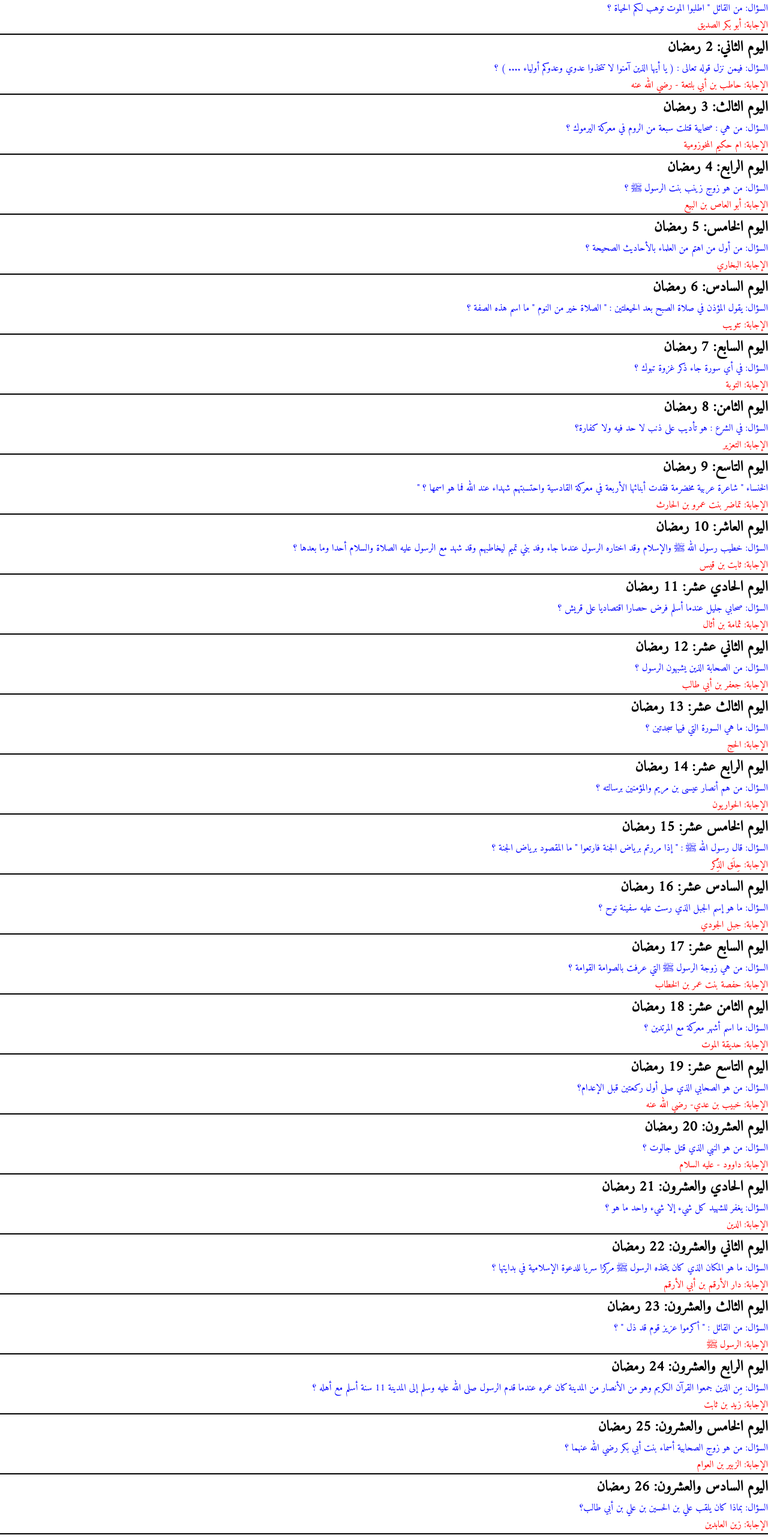
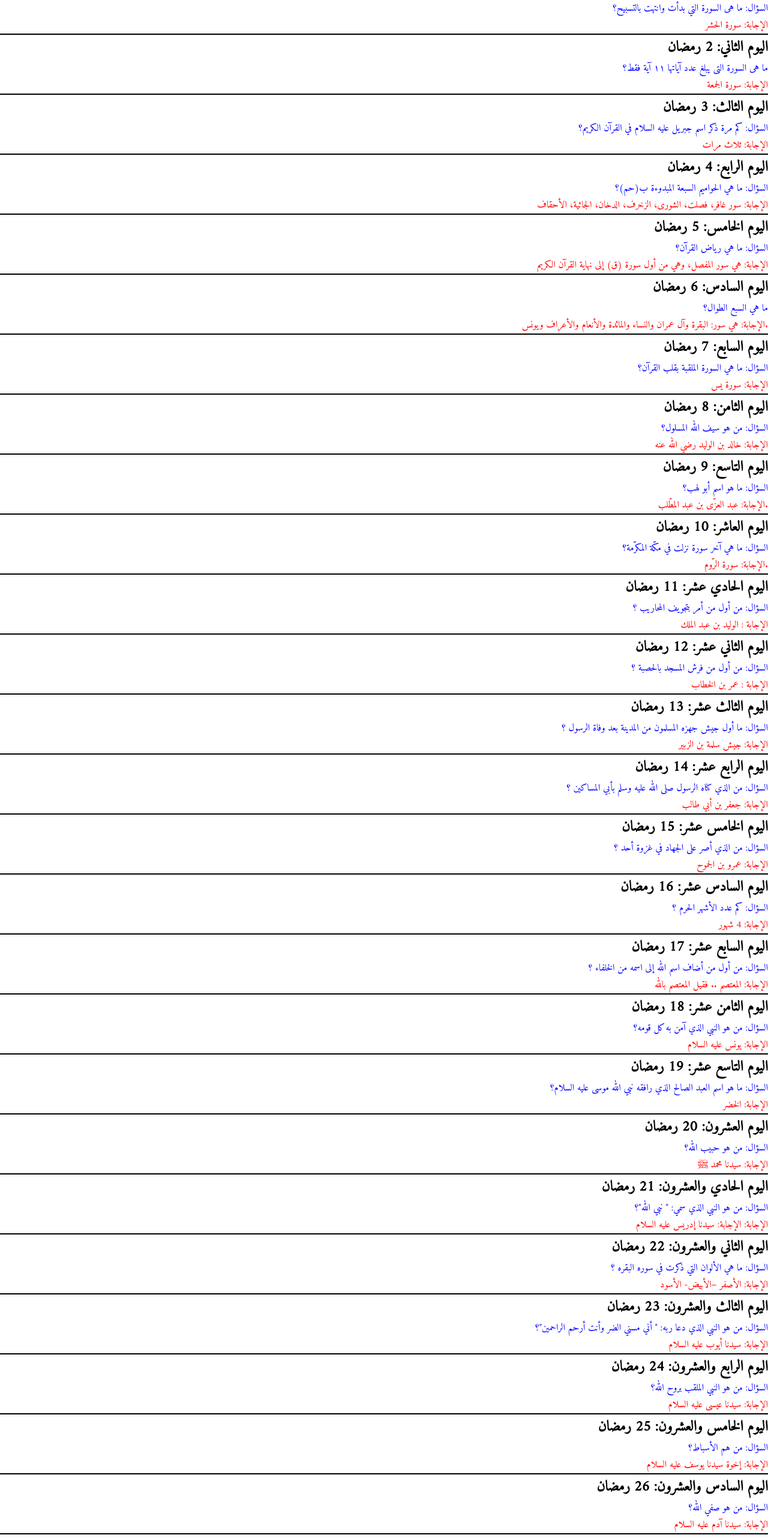
Before and after one commit to noureldinmegahed/Zayed-Ramadan, a plain HTML site: page index.html in a window 1280 px wide. Shown: the part 172-2736 px from the top of the page at 60% size. Drawn offline with Linux system fonts and the light colour scheme.

Commit message:
v.2
update questions & add Dark Mode

```diff
--- a/index.html
+++ b/index.html
@@ -1,9 +1,11 @@
+<!-- ﷺ -->
 <html>
 <head>
    <link rel="stylesheet" href="assets/style/style.css">
    <link rel="shortcut icon" href="assets/images/logo.png"/>
    <meta charset="utf-8">
-   <meta name="viewport" content="width=device-width">
+	<meta name="viewport" content="width=device-width,initial-scale=1,maximum-scale=1,minimum-scale=1">
+   <meta name="theme-color" content="white">
    <title>أسئلة رمضانية</title>
 </head>
 <body>
@@ -18,216 +20,216 @@
 
       <div class="questiongroup">
          <h2>اليوم الأول: 1 رمضان</h2>
-         <p class="question">السؤال: من القائل " اطلبوا الموت توهب لكم الحياة ؟</p>
-         <p class="answer">الإجابة: أبو بكر الصديق</p>
+         <p class="question">السؤال: ما هى السورة التي بدأت وانتهت بالتسبيح؟</p>
+         <p class="answer">الإجابة: سورة الحشر</p>
       </div>
       <hr>
 
       <div class="questiongroup">
          <h2>اليوم الثاني: 2 رمضان</h2>
-         <p class="question">السؤال: فيمن نزل قوله تعالى : ( يا أيها الذين آمنوا لا تتخذوا عدوي وعدوكم أولياء .... ) ؟</p>
-         <p class="answer">الإجابة: حاطب بن أبي بلتعة - رضي الله عنه</p>
+         <p class="question">ما هى السورة التى يبلغ عدد آياتها ١١ آية فقط؟</p>
+         <p class="answer">الإجابة: سورة الجمعة</p>
       </div>
       <hr>
 
       <div class="questiongroup">
          <h2>اليوم الثالث: 3 رمضان</h2>
-         <p class="question">السؤال: من هي : صحابية قتلت سبعة من الروم في معركة اليرموك ؟</p>
-         <p class="answer">الإجابة: ام حكيم المخوزومية</p>
+         <p class="question">السؤال: كم مرة ذكر اسم جبريل عليه السلام في القرآن الكريم؟</p>
+         <p class="answer">الإجابة: ثلاث مرات</p>
       </div>
       <hr>
 
       <div class="questiongroup">
          <h2>اليوم الرابع: 4 رمضان</h2>
-         <p class="question">السؤال: من هو زوج زينب بنت الرسول ﷺ ؟</p>
-         <p class="answer">الإجابة: أبو العاص بن البيع</p>
+         <p class="question">السؤال: ما هي الحواميم السبعة المبدوءة ب(حم)؟</p>
+         <p class="answer">الإجابة: سور غافر، فصلت، الشورى، الزخرف، الدخان، الجاثية، الأحقاف</p>
       </div>
       <hr>
 
       <div class="questiongroup">
          <h2>اليوم الخامس: 5 رمضان</h2>
-         <p class="question">السؤال:  من أول من اهتم من العلماء بالأحاديث الصحيحة ؟</p>
-         <p class="answer">الإجابة: البخاري</p>
+         <p class="question">السؤال: ما هي رياض القرآن؟</p>
+         <p class="answer">الإجابة: هي سور المفصل، وهي من أول سورة (ق) إلى نهاية القرآن الكريم</p>
       </div>
       <hr>
 
       <div class="questiongroup">
          <h2>اليوم السادس: 6 رمضان</h2>
-         <p class="question">السؤال: يقول المؤذن في صلاة الصبح بعد الحيعلتين : " الصلاة خير من النوم " ما اسم هذه الصفة ؟</p>
-         <p class="answer">الإجابة: تثويب</p>
+         <p class="question">ما هي السبع الطوال؟</p>
+         <p class="answer">الإجابة: هي سور: البقرة وآل عمران والنساء والمائدة والأنعام والأعراف ويونس.</p>
       </div>
       <hr>
 
       <div class="questiongroup">
          <h2>اليوم السابع: 7 رمضان</h2>
-         <p class="question">السؤال:  في أي سورة جاء ذكر غزوة تبوك ؟</p>
-         <p class="answer">الإجابة: التوبة</p>
+         <p class="question">السؤال: ما هي السورة الملقبة بقلب القرآن؟</p>
+         <p class="answer">الإجابة: سورة يس</p>
       </div>
       <hr>
 
       <div class="questiongroup">
          <h2>اليوم الثامن: 8 رمضان</h2>
-         <p class="question">السؤال: في الشرع : هو تأديب على ذنب لا حد فيه ولا كفارة؟</p>
-         <p class="answer">الإجابة: التعزير</p>
+         <p class="question">السؤال: من هو سيف الله المسلول؟</p>
+         <p class="answer">الإجابة: خالد بن الوليد رضي الله عنه</p>
       </div>
       <hr>
 
       <div class="questiongroup">
          <h2>اليوم التاسع: 9 رمضان</h2>
-         <p class="question">" الخنساء " شاعرة عربية مخضرمة فقدت أبنائها الأربعة في معركة القادسية واحتسبتهم شهداء عند الله فما هو اسمها ؟</p>
-         <p class="answer">الإجابة: تماضر بنت عمرو بن الحارث</p>
+         <p class="question">السؤال: ما هو اسم أبو لهب؟</p>
+         <p class="answer">الإجابة: عبد العزّى بن عبد المطّلب.</p>
       </div>
       <hr>
 
       <div class="questiongroup">
          <h2>اليوم العاشر: 10 رمضان</h2>
-         <p class="question">السؤال: خطيب رسول الله ﷺ والإسلام وقد اختاره الرسول عندما جاء وفد بني تميم ليخاطبهم وقد شهد مع الرسول عليه الصلاة والسلام أحدا وما بعدها ؟</p>
-         <p class="answer">الإجابة:  ثابت بن قيس</p>
+         <p class="question">السؤال: ما هي آخر سورة نزلت في مكّة المكرّمة؟</p>
+         <p class="answer">الإجابة:  سورة الرّوم.</p>
       </div>
       <hr>
 
       <div class="questiongroup">
          <h2>اليوم الحادي عشر: 11 رمضان</h2>
-         <p class="question">السؤال: صحابي جليل عندما أسلم فرض حصارا اقتصاديا على قريش ؟</p>
-         <p class="answer">الإجابة:  ثمامة بن أثال</p>
+         <p class="question">السؤال: من أول من أمر بتجويف المحاريب ؟</p>
+         <p class="answer">الإجابة : الوليد بن عبد الملك</p>
       </div>
       <hr>
 
       <div class="questiongroup">
          <h2>اليوم الثاني عشر: 12 رمضان</h2>
-         <p class="question">السؤال: من الصحابة الذين يشبهون الرسول ؟</p>
+         <p class="question">السؤال: من أول من فرش المسجد بالحصبة ؟</p>
+         <p class="answer">الإجابة : عمر بن الخطاب</p>
+      </div>
+      <hr>
+
+      <div class="questiongroup">
+         <h2>اليوم الثالث عشر: 13 رمضان</h2>
+         <p class="question">السؤال: ما أول جيش جهزه المسلمون من المدينة بعد وفاة الرسول ؟</p>
+         <p class="answer">الإجابة: جيش سلمة بن الزبير</p>
+      </div>
+      <hr>
+
+      <div class="questiongroup">
+         <h2>اليوم الرابع عشر: 14 رمضان</h2>
+         <p class="question">السؤال: من الذي كناه الرسول صلى الله عليه وسلم بأبي المساكين ؟</p>
          <p class="answer">الإجابة: جعفر بن أبي طالب</p>
       </div>
       <hr>
 
       <div class="questiongroup">
-         <h2>اليوم الثالث عشر: 13 رمضان</h2>
-         <p class="question">السؤال: ما هي السورة التي فيها سجدتين ؟</p>
-         <p class="answer">الإجابة: الحج</p>
+         <h2>اليوم الخامس عشر: 15 رمضان</h2>
+         <p class="question">السؤال: من الذي أصر على الجهاد في غزوة أحد ؟</p>
+         <p class="answer">الإجابة: عمرو بن الجموح</p>
       </div>
       <hr>
-
-      <div class="questiongroup">
-         <h2>اليوم الرابع عشر: 14 رمضان</h2>
-         <p class="question">السؤال: من هم أنصار عيسى بن مريم والمؤمنين برسالته ؟</p>
-         <p class="answer">الإجابة: الحواريون</p>
-      </div>
-      <hr>
-
-      <div class="questiongroup">
-         <h2>اليوم الخامس عشر: 15 رمضان</h2>
-         <p class="question">السؤال: قال رسول الله ﷺ : " إذا مررتم برياض الجنة فارتعوا " ما المقصود برياض الجنة ؟</p>
-         <p class="answer">الإجابة: حِلَق الذِّكر</p>
-      </div>
-      <hr>
-
+      <!-- end point -->
       <div class="questiongroup">
          <h2>اليوم السادس عشر: 16 رمضان</h2>
-         <p class="question">السؤال: ما هو إسم الجبل الذي  رست عليه سفينة نوح ؟</p>
-         <p class="answer">الإجابة: جبل الجودي</p>
+         <p class="question">السؤال: كم عدد الأشهر الحرم ؟</p>
+         <p class="answer">الإجابة: 4 شهور</p>
       </div>
       <hr>
 
       <div class="questiongroup">
          <h2>اليوم السابع عشر: 17 رمضان</h2>
-         <p class="question">السؤال: من هي زوجة الرسول ﷺ التي عرفت بالصوامة القوامة ؟</p>
-         <p class="answer">الإجابة: حفصة بنت عمر بن الخطاب</p>
+         <p class="question">السؤال: من أول من أضاف اسم الله إلى اسمه من الخلفاء ؟</p>
+         <p class="answer">الإجابة: المعتصم .. فقيل المعتصم بالله</p>
       </div>
       <hr>
 
       <div class="questiongroup">
          <h2>اليوم الثامن عشر: 18 رمضان</h2>
-         <p class="question">السؤال: ما اسم أشهر معركة مع المرتدين ؟</p>
-         <p class="answer">الإجابة: حديقة الموت</p>
+         <p class="question">السؤال: من هو النبي الذي آمن به كل قومه؟</p>
+         <p class="answer">الإجابة: يونس عليه السلام</p>
       </div>
       <hr>
 
       <div class="questiongroup">
          <h2>اليوم التاسع عشر: 19 رمضان</h2>
-         <p class="question">السؤال:  من هو الصحابي الذي صلى أول ركعتين قبل الإعدام؟</p>
-         <p class="answer">الإجابة: خبيب بن عدي- رضي الله عنه</p>
+         <p class="question">السؤال:  ما هو اسم العبد الصالح الذي رافقه نبي الله موسى عليه السلام؟</p>
+         <p class="answer">الإجابة: الخضر</p>
       </div>
       <hr>
 
       <div class="questiongroup">
          <h2>اليوم العشرون: 20 رمضان</h2>
-         <p class="question">السؤال: من هو النبي الذي قتل جالوت ؟</p>
-         <p class="answer">الإجابة: داوود - عليه السلام</p>
+         <p class="question">السؤال: من هو حبيب الله؟</p>
+         <p class="answer">الإجابة: سيدنا محمد ﷺ</p>
       </div>
       <hr>
 
       <div class="questiongroup">
          <h2>اليوم الحادي والعشرون: 21 رمضان</h2>
-         <p class="question">السؤال: يغفر للشهيد كل شيء إلا شيء واحد ما هو ؟</p>
-         <p class="answer">الإجابة: الدين</p>
+         <p class="question">السؤال: من هو النبي الذي سمي: " نبي الله"؟</p>
+         <p class="answer">الإجابة: الإجابة: سيدنا إدريس عليه السلام</p>
       </div>
       <hr>
 
       <div class="questiongroup">
          <h2>اليوم الثاني والعشرون: 22 رمضان</h2>
-         <p class="question">السؤال: ما هو المكان الذي كان يتخذه الرسول ﷺ مركزا سريا للدعوة الإسلامية في بدايتها ؟</p>
-         <p class="answer">الإجابة: دار الأرقم بن أبي الأرقم</p>
+         <p class="question">السؤال: ما هي الألوان التي ذكرت في سوره البقره ؟</p>
+         <p class="answer">الإجابة: الأصفر –الأبيض- الأسود</p>
       </div>
       <hr>
 
       <div class="questiongroup">
          <h2>اليوم الثالث والعشرون: 23 رمضان</h2>
-         <p class="question">السؤال: من القائل : " أكرموا عزيز قوم قد ذل " ؟</p>
-         <p class="answer">الإجابة: الرسول ﷺ</p>
+         <p class="question">السؤال: من هو النبي الذي دعا ربه: " أني مسني الضر وأنت أرحم الراحمين"؟</p>
+         <p class="answer">الإجابة: سيدنا أيوب عليه السلام</p>
       </div>
       <hr>
 
       <div class="questiongroup">
          <h2>اليوم الرابع والعشرون: 24 رمضان</h2>
-         <p class="question">السؤال: مِن الذين جمعوا القرآن الكريم وهو من الأنصار من المدينة كان عمره عندما قدم الرسول صلى الله عليه وسلم إلى المدينة 11 سنة أسلم مع أهله ؟</p>
-         <p class="answer">الإجابة: زيد بن ثابت</p>
+         <p class="question">السؤال: من هو النبي الملقب بروح الله؟</p>
+         <p class="answer">الإجابة: سيدنا عيسى عليه السلام</p>
       </div>
       <hr>
 
       <div class="questiongroup">
          <h2>اليوم الخامس والعشرون: 25 رمضان</h2>
-         <p class="question">السؤال: من هو زوج الصحابية أسماء بنت أبي بكر رضي الله عنهما ؟</p>
-         <p class="answer">الإجابة: الزبير بن العوام</p>
+         <p class="question">السؤال: من هم الأسباط؟</p>
+         <p class="answer">الإجابة: إخوة سيدنا يوسف عليه السلام</p>
       </div>
       <hr>
 
       <div class="questiongroup">
          <h2>اليوم السادس والعشرون: 26 رمضان</h2>
-         <p class="question">السؤال: بماذا كان يلقب علي بن الحسين بن علي بن أبي طالب؟</p>
-         <p class="answer">الإجابة: زين العابدين</p>
+         <p class="question">السؤال: من هو صفي الله؟</p>
+         <p class="answer">الإجابة: سيدنا آدم عليه السلام</p>
       </div>
       <hr>
 
       <div class="questiongroup">
          <h2>اليوم السابع والعشرون: 27 رمضان</h2>
-         <p class="question">السؤال:  من هي زوجة إبراهيم وأم إسحاق عليهما السلام ؟</p>
-         <p class="answer">الإجابة: سارة</p>
+         <p class="question">السؤال:  ما هي أطول آيه في القرآن الكريم ؟</p>
+         <p class="answer">الإجابة: آيه الدين</p>
       </div>
       <hr>
 
       <div class="questiongroup">
          <h2>اليوم الثامن والعشرون: 28 رمضان</h2>
-         <p class="question">السؤال: صحابي جليل لقب بـ " الباحث عن الحقيقة " فمن هو ؟</p>
-         <p class="answer">الإجابة: سلمان الفارسي</p>
+         <p class="question">السؤال: ما هي السورة التي تسببت في إسلام الصحابي الجليل عمر بن الخطاب ؟</p>
+         <p class="answer">الإجابة: سورة طه</p>
       </div>
       <hr>
 
       <div class="questiongroup">
             <h2>اليوم التاسع والعشرون: 29 رمضان</h2>
-         <p class="question">السؤال: معركة حدثت بين المسلمين ( بين علي ومعاوية رضي الله عنهما ) بسبب الفتنة عند مقتل عثمان بن عفان رضي الله عنه ؟</p>
-         <p class="answer">الإجابة: صفين</p>
+         <p class="question">السؤال: من هو اَخر صحابي توفي من العشرة المبشرين بالجنة</p>
+         <p class="answer">الإجابة: سعد بن أبي وقاص</p>
       </div>
       <hr>
 
       <div class="questiongroup">
          <h2>اليوم الثلاثون: 30 رمضان</h2>
-         <p class="question">السؤال: من هو النبي الذي بعث إلى مدين ؟</p>
-         <p class="answer">الإجابة: نبي الله شعيب عليه السلام</p>
+         <p class="question">السؤال: كم عدد اَيات سورة البقرة</p>
+         <p class="answer">الإجابة: مئتان وستة وثمانون اَية</p>
       </div>
       <hr>
       <div id="about">
-         <p id="txt1">Powered By</p>
-         <p id="txt2">Nour Eldin Megahed©</p>
+         <p id="txt1">Designed By</p>
+         <p id="txt2">Nour Eldin Megahed</p>
       </div>
 </body>
 </html>
```
Also changed, not shown: assets/style/style.css (+15 -0 lines), 1 other file.
